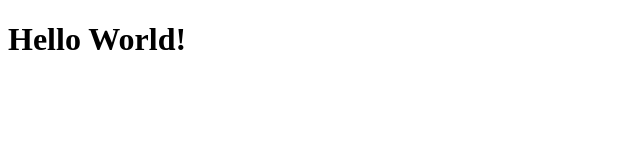
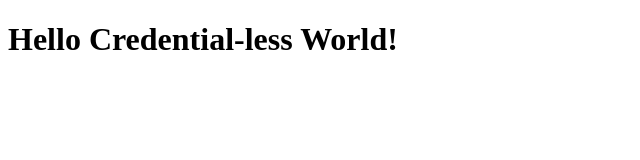
Before and after one commit to dstrockis/hello-federation, a plain HTML site: page index.html in a window 1280 px wide. Shown: the whole page, without its empty margins (0-640 px from the left). Drawn offline with Linux system fonts and the light colour scheme.

Commit message:
making an update to my service

```diff
--- a/index.html
+++ b/index.html
@@ -9,7 +9,7 @@
 
 <body>
   <main>
-    <h1>Hello World!</h1>
+    <h1>Hello Credential-less World!</h1>
   </main>
 </body>
 
```
